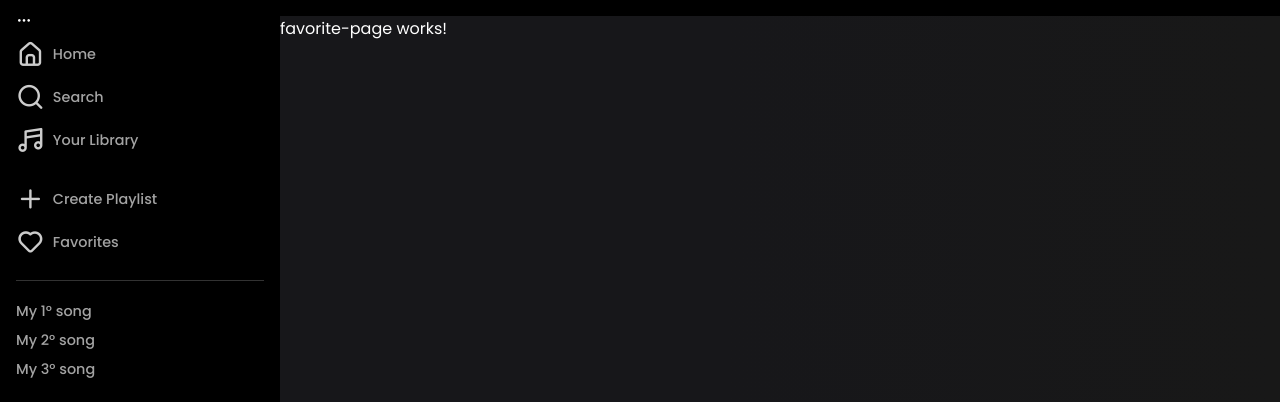
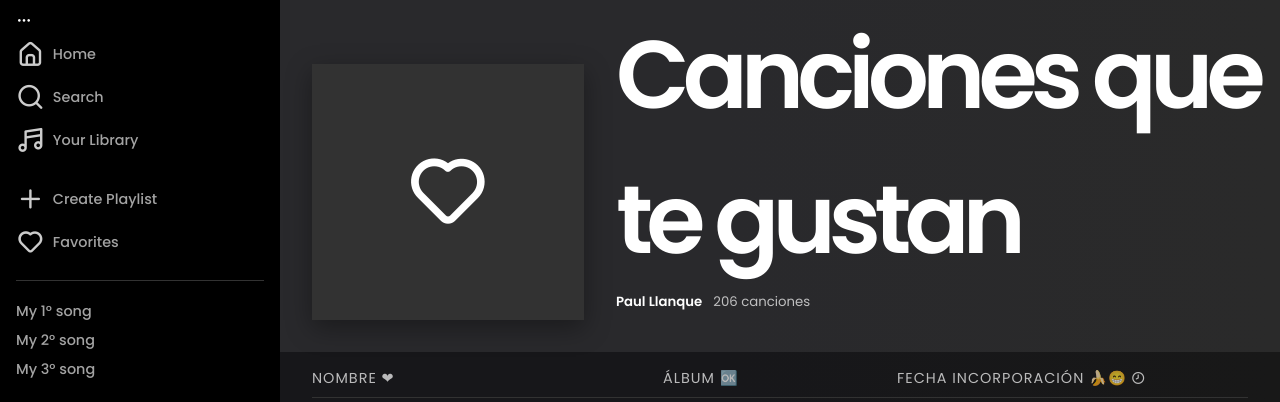
Before and after one commit to nestorlls/Musify, an Angular app: page /favorites in a window 1280 px wide. Shown: the top 402 px of the page. Built offline with nearby package versions, Linux system fonts and the light colour scheme.

Commit message:
[ADD] body an header list added

```diff
--- a/src/app/modules/favorites/pages/favorite-page/favorite-page.component.html
+++ b/src/app/modules/favorites/pages/favorite-page/favorite-page.component.html
@@ -1 +1,4 @@
-<p>favorite-page works!</p>
+<div class="favorites-page">
+  <app-play-list-header></app-play-list-header>
+  <app-play-list-body></app-play-list-body>
+</div>
```
Also changed, not shown: src/app/modules/favorites/favorites.module.ts (+4 -9 lines).
